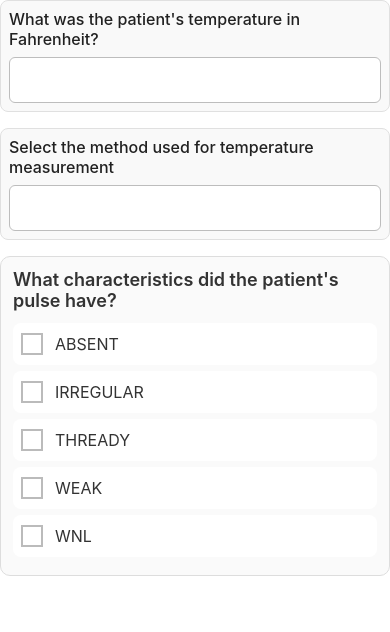
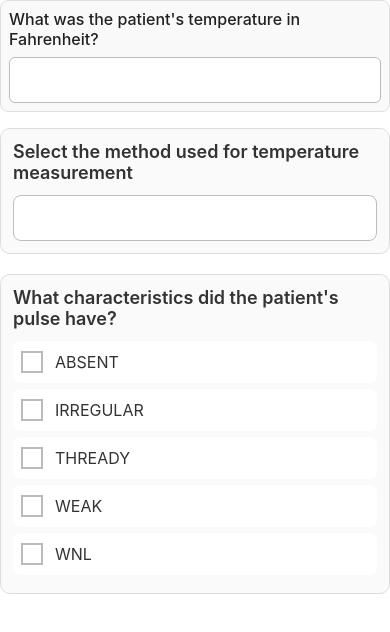
Before and after one commit to inmogr/awesomemobileapp, a React Native app: screen / in a window 390 px wide. Shown: the top 632 px of the page. Built offline with nearby package versions, Linux system fonts and the light colour scheme.

Commit message:
added component

```diff
--- /dev/null
+++ b/src/components/TypeAheadTextInput.tsx
@@ -0,0 +1,133 @@
+import React, { useState } from 'react';
+import { View, Text, TextInput, FlatList, TouchableOpacity, StyleSheet } from 'react-native';
+
+interface TypeAheadTextInputProps {
+    label: string;
+    value: string;
+    handleChange: (text: string) => void;
+    isDisabled?: boolean;
+    errorMessage?: string;
+    parentId?: string;
+    suggestions: string[];
+}
+
+const TypeAheadTextInput: React.FC<TypeAheadTextInputProps> = ({
+    label,
+    value,
+    handleChange,
+    isDisabled,
+    errorMessage,
+    suggestions,
+}) => {
+    const [filteredSuggestions, setFilteredSuggestions] = useState<string[]>([]);
+    const [isDropdownVisible, setIsDropdownVisible] = useState<boolean>(false);
+
+    const handleInputChange = (text: string) => {
+        handleChange(text);
+        if (text.trim() === '') {
+            setFilteredSuggestions([]);
+            setIsDropdownVisible(false);
+        } else {
+            const filtered = suggestions.filter((item) =>
+                item.toLowerCase().includes(text.toLowerCase())
+            );
+            setFilteredSuggestions(filtered);
+            setIsDropdownVisible(true);
+        }
+    };
+
+    const handleSelect = (item: string) => {
+        handleChange(item);
+        setFilteredSuggestions([]);
+        setIsDropdownVisible(false);
+    };
+
+    const onBlur = () => {
+        if (filteredSuggestions.length) {
+            handleSelect(filteredSuggestions[0])
+        }
+    }
+
+    return (
+        <View style={styles.container}>
+            {label && <Text style={styles.label}>{label}</Text>}
+            <TextInput
+                style={[styles.input, isDisabled && styles.disabledInput]}
+                value={value}
+                onChangeText={handleInputChange}
+                editable={!isDisabled}
+                onBlur={onBlur}
+            />
+            {isDropdownVisible && (
+                <FlatList
+                    style={styles.dropdown}
+                    data={filteredSuggestions}
+                    keyExtractor={(item, index) => `${item}-${index}`}
+                    renderItem={({ item }) => (
+                        <TouchableOpacity
+                            style={styles.dropdownItem}
+                            onPress={() => handleSelect(item)}
+                        >
+                            <Text style={styles.dropdownItemText}>{item}</Text>
+                        </TouchableOpacity>
+                    )}
+                />
+            )}
+            {errorMessage ? <Text style={styles.errorText}>{errorMessage}</Text> : null}
+        </View>
+    );
+};
+
+const styles = StyleSheet.create({
+    container: {
+        marginBottom: 20,
+        padding: 12,
+        borderWidth: 1,
+        borderColor: '#ddd',
+        borderRadius: 10,
+        backgroundColor: '#fafafa',
+    },
+    label: {
+        fontSize: 18,
+        marginBottom: 12,
+        fontWeight: '600',
+        color: '#333',
+    },
+    input: {
+        borderWidth: 1,
+        borderColor: '#bdbdbd',
+        borderRadius: 8,
+        padding: 12,
+        fontSize: 16,
+        backgroundColor: '#ffffff',
+    },
+    disabledInput: {
+        backgroundColor: '#f0f0f0',
+        color: '#9e9e9e',
+    },
+    dropdown: {
+        marginTop: 8,
+        borderWidth: 1,
+        borderColor: '#bdbdbd',
+        borderRadius: 8,
+        backgroundColor: '#ffffff',
+        maxHeight: 150,
+    },
+    dropdownItem: {
+        paddingVertical: 10,
+        paddingHorizontal: 12,
+        borderBottomWidth: 1,
+        borderBottomColor: '#e0e0e0',
+    },
+    dropdownItemText: {
+        fontSize: 16,
+        color: '#333',
+    },
+    errorText: {
+        marginTop: 8,
+        color: '#e53935',
+        fontSize: 14,
+    },
+});
+
+export default TypeAheadTextInput;
--- a/src/containers/InputSection.tsx
+++ b/src/containers/InputSection.tsx
@@ -4,6 +4,7 @@ import RadioGroupInput from '../components/RadioGroupInput';
 import CheckBoxGroupInput from '../components/CheckBoxGroupInput';
 import {Controller, useForm} from 'react-hook-form';
 import {FormPropertyType, FormSectionType} from '../types/FormTypes';
+import TypeAheadTextInput from "../components/TypeAheadTextInput";
 
 const getInitialValue = (property: FormPropertyType) => {
   switch (property.type) {
@@ -69,7 +70,7 @@ export const InputSection: React.FC<InputSectionProps> = props => {
             control={form.control}
             name={fieldName}
             render={({field}) => (
-              <SingleLineTextInput
+              <TypeAheadTextInput
                 label={property.description}
                 value={field.value}
                 handleChange={field.onChange}
@@ -77,6 +78,7 @@ export const InputSection: React.FC<InputSectionProps> = props => {
                   fieldName
                 ]?.message?.toString()}
                 isDisabled={field.disabled}
+                suggestions={property.enum!}
               />
             )}
           />
--- a/src/types/FormTypes.ts
+++ b/src/types/FormTypes.ts
@@ -6,7 +6,7 @@ export interface FormPropertyType {
   regexFlags?: string;
 
   items?: string[];
-  enums?: string[];
+  enum?: string[];
 }
 
 export interface FormSectionType {
```
